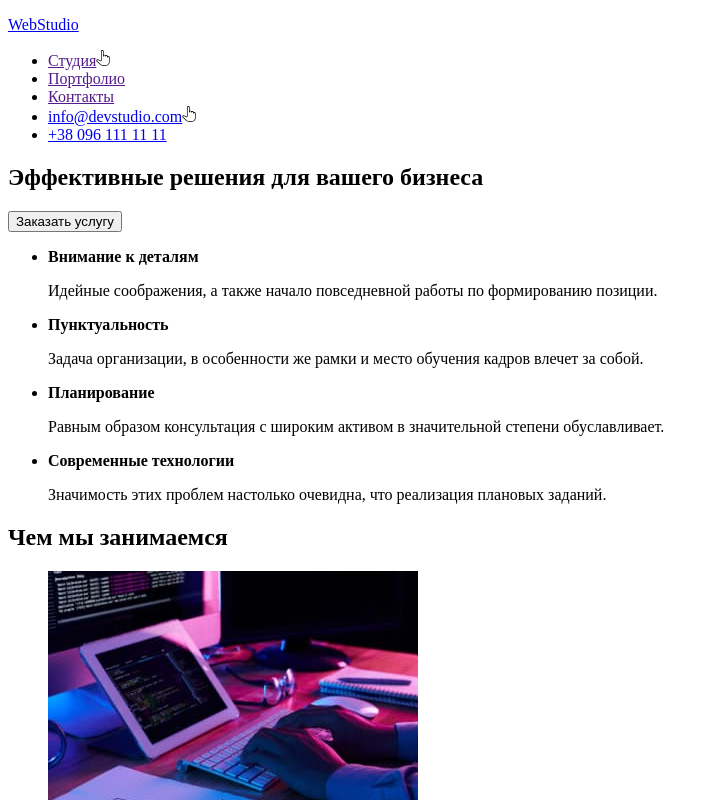
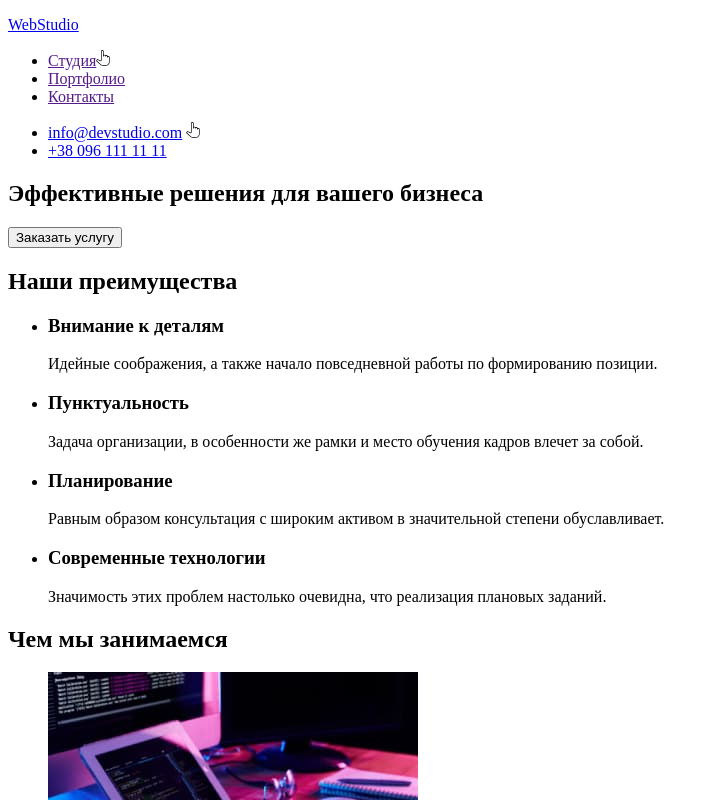
Before and after one commit to ihorriabenko/goit-markup-hw-01, a plain HTML site: page index.html in a window 1280 px wide. Shown: the top 800 px of the page, without its empty margins (0-719 px from the left). Drawn offline with Linux system fonts and the light colour scheme.

Commit message:
final version hw1

```diff
--- a/index.html
+++ b/index.html
@@ -19,8 +19,12 @@
                 <li><a href="">Студия</a><img src="images/vector.svg" alt="Указатель"></li>
                 <li><a href="">Портфолио</a></li>
                 <li><a href="">Контакты</a></li>
-                <li><a href="mailto:info@devstudio.com">info@devstudio.com</a><img src="images/vector.svg"
-                        alt="Указатель"></li>
+            </ul>
+            <ul>
+                <li>
+                    <a href="mailto:info@devstudio.com">info@devstudio.com</a>
+                    <img src="images/vector.svg" alt="Указатель">
+                </li>
                 <li><a href="tel:+380961111111">+38 096 111 11 11</a></li>
             </ul>
         </nav>
@@ -33,33 +37,36 @@
         </section>
         <!-- Чем мы занимаемся -->
         <section>
+            <h2>Наши преимущества</h2>
             <ul>
                 <li>
-                    <b>Внимание к деталям</b>
+                    <h3>Внимание к деталям</h3>
                     <p>
                         Идейные соображения, а также начало повседневной работы по формированию позиции.
                     </p>
                 </li>
                 <li>
-                    <b>Пунктуальность</b>
+                    <h3>Пунктуальность</h3>
                     <p>
                         Задача организации, в особенности же рамки и место обучения кадров влечет за собой.
                     </p>
                 </li>
                 <li>
-                    <b>Планирование</b>
+                    <h3>Планирование</h3>
                     <p>
                         Равным образом консультация с широким активом в значительной степени обуславливает.
                     </p>
                 </li>
                 <li>
-                    <b>Современные технологии</b>
+                    <h3>Современные технологии</h3>
                     <p>
                         Значимость этих проблем настолько очевидна, что реализация плановых заданий.
                     </p>
                 </li>
             </ul>
+        </section>
 
+        <section>
             <h2>Чем мы занимаемся</h2>
             <ul>
                 <li><img src="images/img1.jpg" alt="" width="370" height="294"></li>
```
